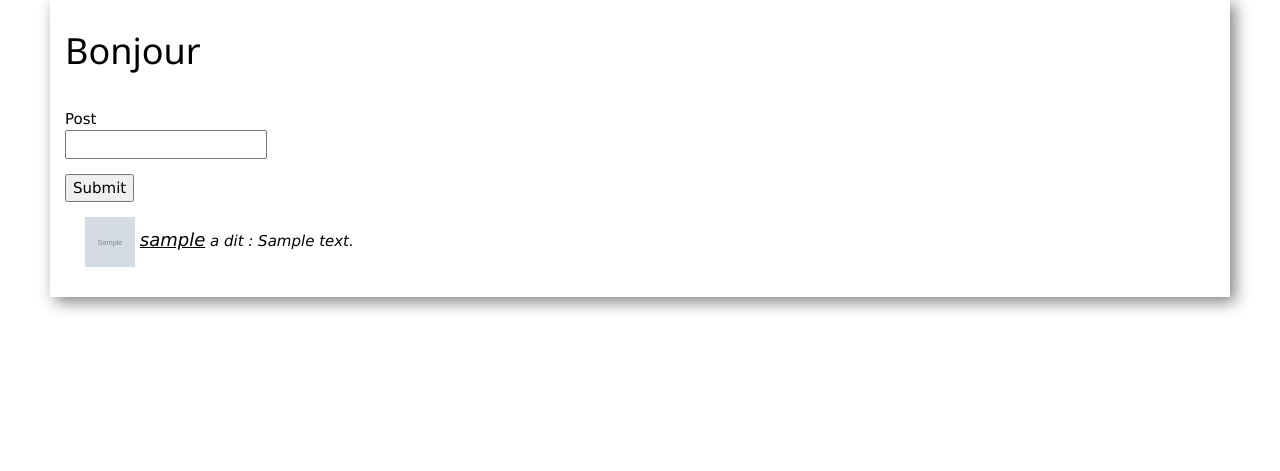
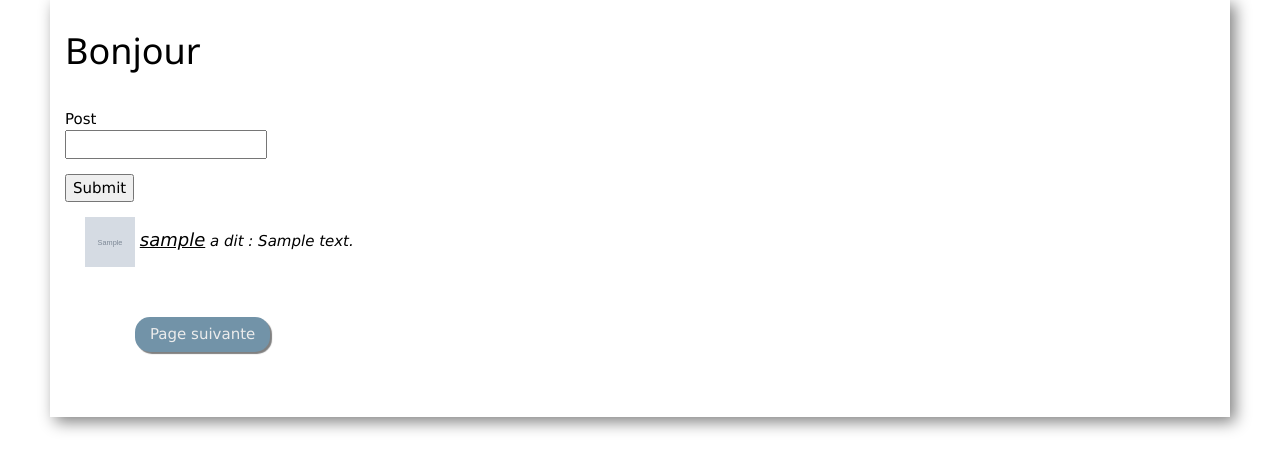
Before and after one commit to mena0018/Flask, a Flask app: template app/templates/index.html in a window 1280 px wide. Shown: the part 264-735 px from the top of the page. Run offline with Flask 2, Linux system fonts and the light colour scheme; the template is opened without the code that fills it: most values are stand-ins (such as "Sample title", 1, 10 or a date in 2020); grey boxes marked "Sample" are stand-in pictures; form fields are guessed from the names that the template uses; some libraries are stand-ins or nearby versions.

Commit message:
Ajout de la pagination

```diff
--- a/app/config.py
+++ b/app/config.py
@@ -22,3 +22,6 @@ class Config:
     MAIL_USERNAME = os.environ.get('MAIL_USERNAME')
     MAIL_PASSWORD = os.environ.get('MAIL_PASSWORD')
     ADMINS = ['lebgdu_59200@hotmail.fr']
+
+    # Configuration de la pagination
+    POSTS_PAR_PAGE = 3
--- a/app/static/css/base.css
+++ b/app/static/css/base.css
@@ -31,3 +31,24 @@ main {
     padding:15px;
     box-shadow:5px 5px 15px grey;
 }
+
+.btn-container{
+    display: flex;
+    justify-content: flex-start;
+    align-items: center;
+    margin: 50px;
+}
+.btn {
+    margin-left: 20px;
+    text-decoration: none;
+    background: #7293A8;
+    padding: 15px;
+    border-radius: 15px;
+    display: flex;
+    align-items: center;
+    justify-content: center;
+    color: #ececec;
+    font-size: 1rem;
+    box-shadow: grey 2px 2px 1px;
+    cursor: pointer;
+}
--- a/app/templates/index.html
+++ b/app/templates/index.html
@@ -41,4 +41,14 @@
             </p>
         </div>
     {% endfor %}
+
+    <div class="btn-container">
+        {% if prev_url %}
+            <a class="btn btn-left" href="{{ prev_url }}">Page précédente</a>
+        {% endif %}
+        {% if next_url %}
+            <a class="btn btn-right" href="{{ next_url }}">Page suivante</a>
+        {% endif %}
+    </div>
+
 {% endblock %}
```
Also changed, not shown: app/routes.py (+13 -4 lines), app/app.db.
